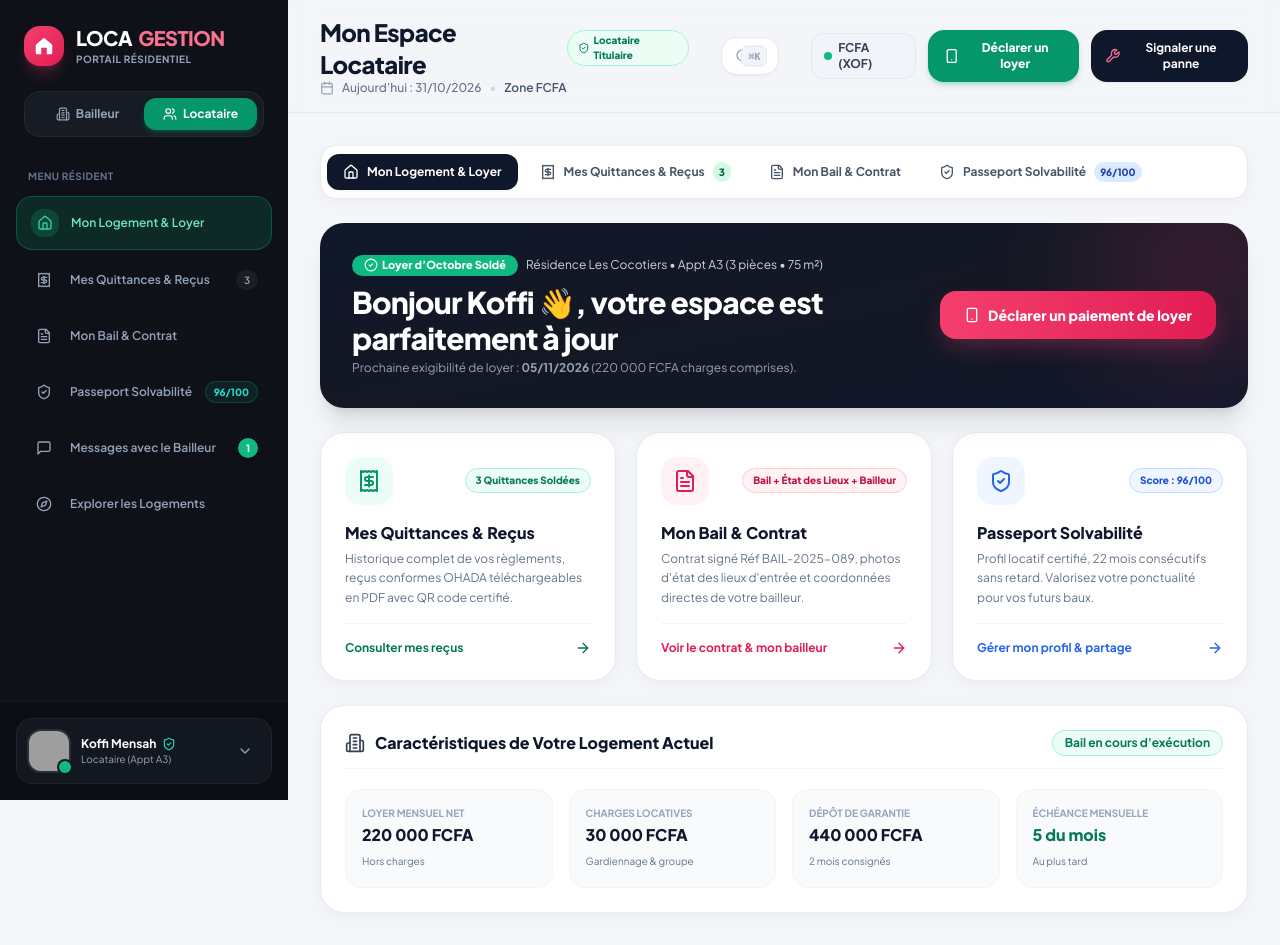
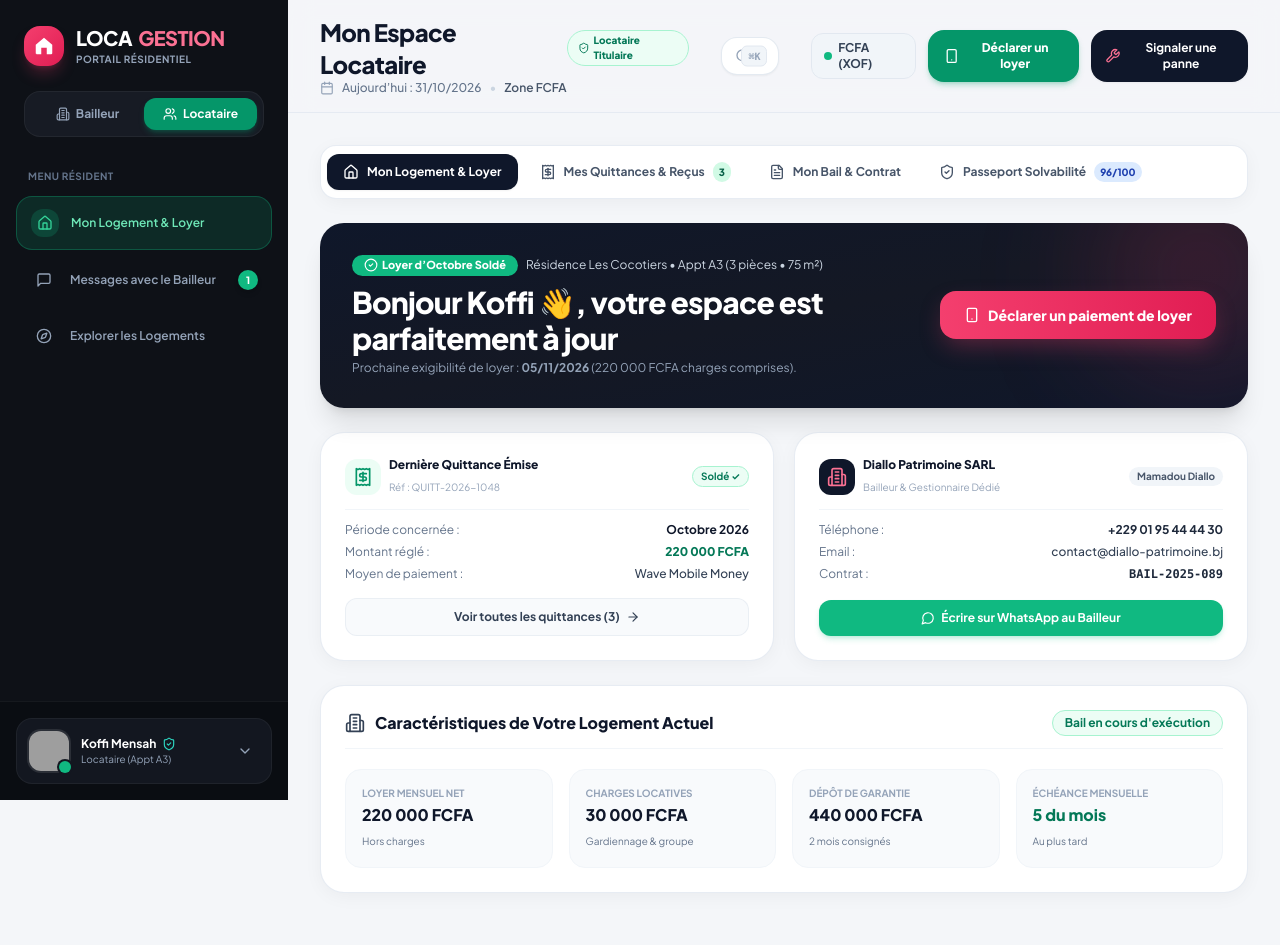
Before and after one commit to monroyoff/LOCAGESTION, a Next.js app: page /portal in a window 1280 px wide. Built offline with nearby package versions, Linux system fonts and the light colour scheme; grey boxes are pictures that could not be loaded.

Commit message:
refactor(resident-menu): remove redundant internal tab buttons from Menu Résident and streamline portal overview

```diff
--- a/src/app/portal/page.tsx
+++ b/src/app/portal/page.tsx
@@ -364,87 +364,97 @@ export default function TenantPortalPage() {
                 </div>
               </div>
 
-              {/* 3 Cartes Principales Cliquables (Bail & Bailleur regroupés dans Mon Bail & Contrat) */}
-              <div className="grid grid-cols-1 md:grid-cols-3 gap-5">
-                {/* 1. Mes Quittances & Reçus */}
-                <div
-                  onClick={() => handleTabChange('quittances')}
-                  className="p-6 rounded-3xl bg-white border border-slate-200/80 shadow-soft transition-all cursor-pointer group hover:shadow-card-hover hover:border-emerald-300 flex flex-col justify-between"
-                >
+              {/* Aperçu Rapide des Règlements & Bailleur */}
+              <div className="grid grid-cols-1 md:grid-cols-2 gap-5">
+                {/* Dernier Règlement Récent */}
+                <div className="bg-white rounded-3xl p-6 border border-slate-200/80 shadow-soft flex flex-col justify-between space-y-4">
                   <div>
-                    <div className="flex items-center justify-between mb-4">
-                      <div className="w-12 h-12 rounded-2xl bg-emerald-50 text-emerald-600 flex items-center justify-center group-hover:scale-105 transition-transform">
-                        <Receipt className="w-6 h-6" />
+                    <div className="flex items-center justify-between pb-3 border-b border-slate-100">
+                      <div className="flex items-center gap-2">
+                        <div className="w-9 h-9 rounded-xl bg-emerald-50 text-emerald-600 flex items-center justify-center font-black">
+                          <Receipt className="w-5 h-5" />
+                        </div>
+                        <div>
+                          <h4 className="text-xs font-black text-slate-900">Dernière Quittance Émise</h4>
+                          <span className="text-[10px] text-slate-400">Réf : {receiptsList[0].receiptNumber}</span>
+                        </div>
                       </div>
-                      <span className="px-2.5 py-1 rounded-full text-[10px] font-black bg-emerald-50 text-emerald-700 border border-emerald-200">
-                        {receiptsList.length} Quittances Soldées
+                      <span className="text-[10px] font-bold text-emerald-700 bg-emerald-50 px-2 py-0.5 rounded-full border border-emerald-200">
+                        Soldé ✓
                       </span>
                     </div>
-                    <h3 className="font-black text-base text-slate-900 group-hover:text-emerald-700 transition-colors">
-                      Mes Quittances & Reçus
-                    </h3>
-                    <p className="text-xs text-slate-500 mt-1 leading-relaxed">
-                      Historique complet de vos règlements, reçus conformes OHADA téléchargeables en PDF avec QR code certifié.
-                    </p>
+
+                    <div className="pt-3 space-y-1.5">
+                      <div className="flex items-center justify-between text-xs">
+                        <span className="text-slate-500">Période concernée :</span>
+                        <strong className="text-slate-900">{receiptsList[0].period}</strong>
+                      </div>
+                      <div className="flex items-center justify-between text-xs">
+                        <span className="text-slate-500">Montant réglé :</span>
+                        <strong className="text-emerald-700 font-black">{formatFCFA(receiptsList[0].amount)}</strong>
+                      </div>
+                      <div className="flex items-center justify-between text-xs">
+                        <span className="text-slate-500">Moyen de paiement :</span>
+                        <span className="text-slate-700 font-medium">Wave Mobile Money</span>
+                      </div>
+                    </div>
                   </div>
-                  <div className="pt-4 mt-4 border-t border-slate-100 flex items-center justify-between text-xs font-bold text-emerald-700">
-                    <span>Consulter mes reçus</span>
-                    <ArrowRight className="w-4 h-4 group-hover:translate-x-1 transition-transform" />
-                  </div>
+
+                  <button
+                    type="button"
+                    onClick={() => handleTabChange('quittances')}
+                    className="w-full py-2.5 px-4 rounded-xl bg-slate-50 hover:bg-slate-100 text-slate-700 text-xs font-bold flex items-center justify-center gap-1.5 transition-colors border border-slate-200/60"
+                  >
+                    <span>Voir toutes les quittances ({receiptsList.length})</span>
+                    <ArrowRight className="w-3.5 h-3.5" />
+                  </button>
                 </div>
 
-                {/* 2. Mon Bail & Contrat (Contient Bail & État des Lieux ET Mon Bailleur) */}
-                <div
-                  onClick={() => handleTabChange('bail')}
-                  className="p-6 rounded-3xl bg-white border border-slate-200/80 shadow-soft transition-all cursor-pointer group hover:shadow-card-hover hover:border-brand-300 flex flex-col justify-between"
-                >
+                {/* Mon Bailleur & Contact Rapide */}
+                <div className="bg-white rounded-3xl p-6 border border-slate-200/80 shadow-soft flex flex-col justify-between space-y-4">
                   <div>
-                    <div className="flex items-center justify-between mb-4">
-                      <div className="w-12 h-12 rounded-2xl bg-brand-50 text-brand-600 flex items-center justify-center group-hover:scale-105 transition-transform">
-                        <FileText className="w-6 h-6" />
+                    <div className="flex items-center justify-between pb-3 border-b border-slate-100">
+                      <div className="flex items-center gap-2">
+                        <div className="w-9 h-9 rounded-xl bg-slate-900 text-white flex items-center justify-center font-black">
+                          <Building2 className="w-5 h-5 text-brand-400" />
+                        </div>
+                        <div>
+                          <h4 className="text-xs font-black text-slate-900">{tenant.landlord.name}</h4>
+                          <span className="text-[10px] text-slate-400">Bailleur & Gestionnaire Dédié</span>
+                        </div>
                       </div>
-                      <span className="px-2.5 py-1 rounded-full text-[10px] font-black bg-brand-50 text-brand-700 border border-brand-200">
-                        Bail + État des Lieux + Bailleur
+                      <span className="text-[10px] font-bold text-slate-600 bg-slate-100 px-2 py-0.5 rounded-full">
+                        {tenant.landlord.contactPerson}
                       </span>
                     </div>
-                    <h3 className="font-black text-base text-slate-900 group-hover:text-brand-600 transition-colors">
-                      Mon Bail & Contrat
-                    </h3>
-                    <p className="text-xs text-slate-500 mt-1 leading-relaxed">
-                      Contrat signé Réf {tenant.leaseRef}, photos d'état des lieux d'entrée et coordonnées directes de votre bailleur.
-                    </p>
+
+                    <div className="pt-3 space-y-1.5 text-xs">
+                      <div className="flex items-center justify-between">
+                        <span className="text-slate-500">Téléphone :</span>
+                        <a href={`tel:${tenant.landlord.phone}`} className="font-bold text-slate-800 hover:text-brand-600">
+                          {tenant.landlord.phone}
+                        </a>
+                      </div>
+                      <div className="flex items-center justify-between">
+                        <span className="text-slate-500">Email :</span>
+                        <span className="text-slate-700 font-medium truncate max-w-[180px]">{tenant.landlord.email}</span>
+                      </div>
+                      <div className="flex items-center justify-between">
+                        <span className="text-slate-500">Contrat :</span>
+                        <span className="text-slate-800 font-mono font-bold">{tenant.leaseRef}</span>
+                      </div>
+                    </div>
                   </div>
-                  <div className="pt-4 mt-4 border-t border-slate-100 flex items-center justify-between text-xs font-bold text-brand-600">
-                    <span>Voir le contrat & mon bailleur</span>
-                    <ArrowRight className="w-4 h-4 group-hover:translate-x-1 transition-transform" />
-                  </div>
-                </div>
 
-                {/* 3. Passeport Solvabilité */}
-                <div
-                  onClick={() => handleTabChange('solvabilite')}
-                  className="p-6 rounded-3xl bg-white border border-slate-200/80 shadow-soft transition-all cursor-pointer group hover:shadow-card-hover hover:border-blue-300 flex flex-col justify-between"
-                >
-                  <div>
-                    <div className="flex items-center justify-between mb-4">
-                      <div className="w-12 h-12 rounded-2xl bg-blue-50 text-blue-600 flex items-center justify-center group-hover:scale-105 transition-transform">
-                        <ShieldCheck className="w-6 h-6" />
-                      </div>
-                      <span className="px-2.5 py-1 rounded-full text-[10px] font-black bg-blue-50 text-blue-700 border border-blue-200">
-                        Score : 96/100
-                      </span>
-                    </div>
-                    <h3 className="font-black text-base text-slate-900 group-hover:text-blue-600 transition-colors">
-                      Passeport Solvabilité
-                    </h3>
-                    <p className="text-xs text-slate-500 mt-1 leading-relaxed">
-                      Profil locatif certifié, 22 mois consécutifs sans retard. Valorisez votre ponctualité pour vos futurs baux.
-                    </p>
-                  </div>
-                  <div className="pt-4 mt-4 border-t border-slate-100 flex items-center justify-between text-xs font-bold text-blue-600">
-                    <span>Gérer mon profil & partage</span>
-                    <ArrowRight className="w-4 h-4 group-hover:translate-x-1 transition-transform" />
-                  </div>
+                  <a
+                    href={`https://wa.me/${tenant.landlord.whatsapp}?text=Bonjour%20M.%20Diallo,%20je%20suis%20Koffi%20Mensah%20(Appt%20A3).`}
+                    target="_blank"
+                    rel="noopener noreferrer"
+                    className="w-full py-2.5 px-4 rounded-xl bg-emerald-500 hover:bg-emerald-600 text-white text-xs font-bold flex items-center justify-center gap-1.5 shadow-md shadow-emerald-500/20 transition-all cursor-pointer"
+                  >
+                    <MessageCircle className="w-3.5 h-3.5" />
+                    <span>Écrire sur WhatsApp au Bailleur</span>
+                  </a>
                 </div>
               </div>
 
--- a/src/components/layout/Sidebar.tsx
+++ b/src/components/layout/Sidebar.tsx
@@ -29,6 +29,17 @@ import {
 import { UserSpace } from '@/lib/types';
 import { useSpace } from '@/lib/context/space-context';
 
+interface NavItem {
+  name: string;
+  href: string;
+  icon: React.ElementType;
+  active: boolean;
+  count?: string;
+  badge?: string;
+  badgeCount?: number;
+  badgeColor?: string;
+}
+
 interface SidebarProps {
   isOpen: boolean;
   onClose: () => void;
@@ -50,26 +61,6 @@ export function Sidebar({
   const isLandlord = activeSpace === 'bailleur';
   const isTenant = activeSpace === 'locataire';
 
-  // Track active tenant tab from URL
-  const [currentTab, setCurrentTab] = React.useState<string>('accueil');
-
-  React.useEffect(() => {
-    if (typeof window !== 'undefined') {
-      const update = () => {
-        const params = new URLSearchParams(window.location.search);
-        const tab = params.get('tab') || window.location.hash.replace('#', '');
-        setCurrentTab(tab || 'accueil');
-      };
-      update();
-      window.addEventListener('popstate', update);
-      window.addEventListener('hashchange', update);
-      return () => {
-        window.removeEventListener('popstate', update);
-        window.removeEventListener('hashchange', update);
-      };
-    }
-  }, [pathname]);
-
   const handleSpaceChange = (target: UserSpace) => {
     if (context) {
       context.switchSpace(target);
@@ -81,7 +72,7 @@ export function Sidebar({
   // ============================================================================
   // NAVIGATION BAILLEUR (Gestion du patrimoine, encaissements, locataires, baux)
   // ============================================================================
-  const landlordItems = [
+  const landlordItems: NavItem[] = [
     {
       name: 'Tableau de bord',
       href: '/',
@@ -137,34 +128,14 @@ export function Sidebar({
   ];
 
   // ============================================================================
-  // NAVIGATION STRICTEMENT LOCATAIRE (Pas de boutons ni droits bailleur)
+  // NAVIGATION STRICTEMENT LOCATAIRE (Menu Résident Épuré)
   // ============================================================================
-  const tenantItems = [
+  const tenantItems: NavItem[] = [
     {
       name: 'Mon Logement & Loyer',
       href: '/portal',
       icon: Home,
-      active: pathname === '/portal' && (currentTab === 'accueil' || !currentTab),
-    },
-    {
-      name: 'Mes Quittances & Reçus',
-      href: '/portal?tab=quittances',
-      icon: Receipt,
-      active: pathname === '/portal' && currentTab === 'quittances',
-      count: '3',
-    },
-    {
-      name: 'Mon Bail & Contrat',
-      href: '/portal?tab=bail',
-      icon: FileText,
-      active: pathname === '/portal' && currentTab === 'bail',
-    },
-    {
-      name: 'Passeport Solvabilité',
-      href: '/portal?tab=solvabilite',
-      icon: ShieldCheck,
-      active: pathname === '/portal' && currentTab === 'solvabilite',
-      badge: '96/100',
+      active: pathname === '/portal',
     },
     {
       name: 'Messages avec le Bailleur',
```
